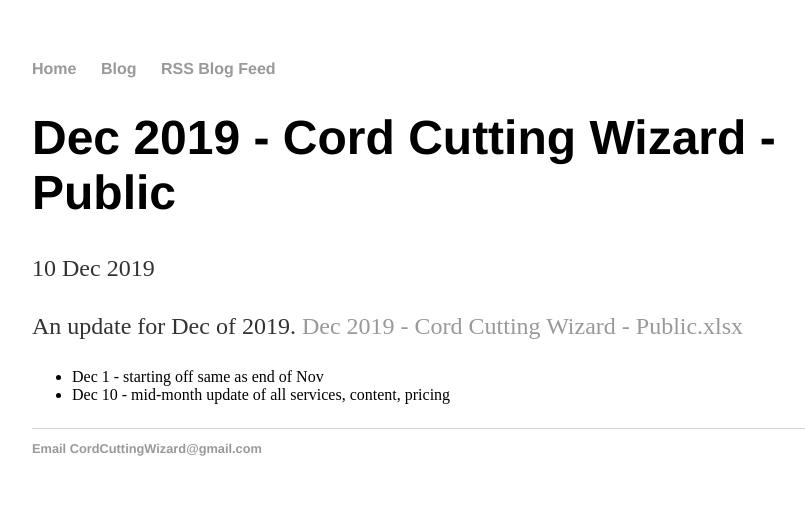
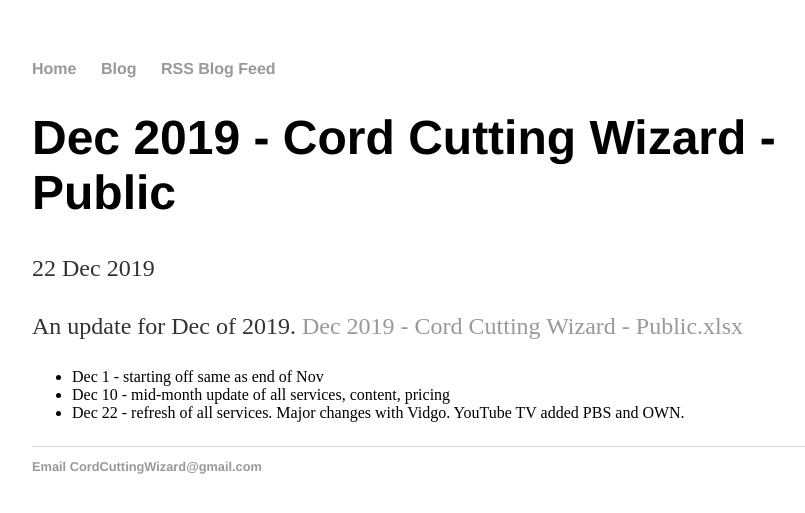
Before and after one commit to wjhladik/wjhladik.github.io, a Jekyll site: the page built from _posts/2019-12-22-Dec-2019-Cord-Cutting-Wizard-Public.md, in a window 1280 px wide. Shown: the top 513 px of the page, without its empty margins (160-965 px from the left). Built offline with Jekyll 4.4.1, drawn with Linux system fonts in a browser that asks for light colours.

Commit message:
Update and rename 2019-12-10-Dec-2019-Cord-Cutting-Wizard-Public.md to 2019-12-22-Dec-2019-Cord-Cutting-Wizard-Public.md

```diff
--- a/_posts/2019-12-10-Dec-2019-Cord-Cutting-Wizard-Public.md
+++ b/_posts/2019-12-22-Dec-2019-Cord-Cutting-Wizard-Public.md
@@ -1,10 +1,11 @@
 ---
 layout: post
 title: "Dec 2019 - Cord Cutting Wizard - Public"
-date: 2019-12-10
+date: 2019-12-22
 ---
 <p>An update for Dec of 2019. <a href="/Dec 2019 - Cord Cutting Wizard - Public.xlsx">Dec 2019 - Cord Cutting Wizard - Public.xlsx</a>
   <p>
     <ul>
       <li>Dec 1 - starting off same as end of Nov
       <li>Dec 10 - mid-month update of all services, content, pricing
+      <li>Dec 22 - refresh of all services. Major changes with Vidgo. YouTube TV added PBS and OWN.
```
